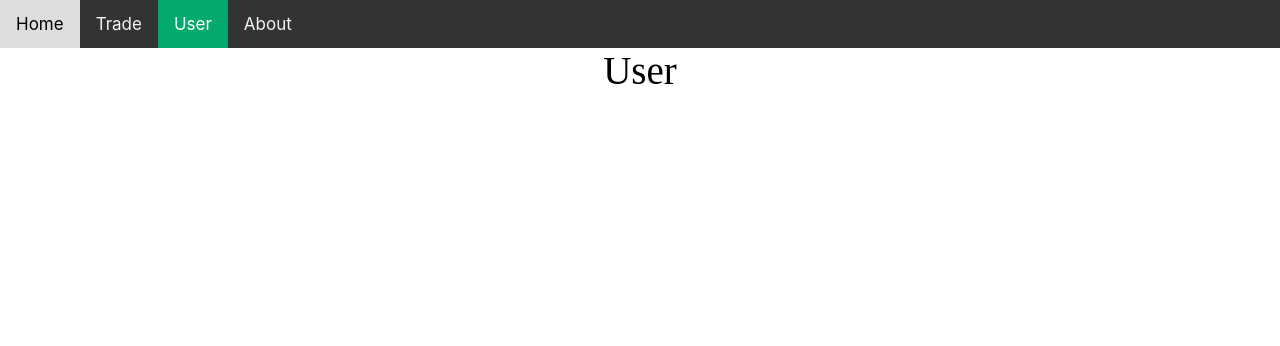
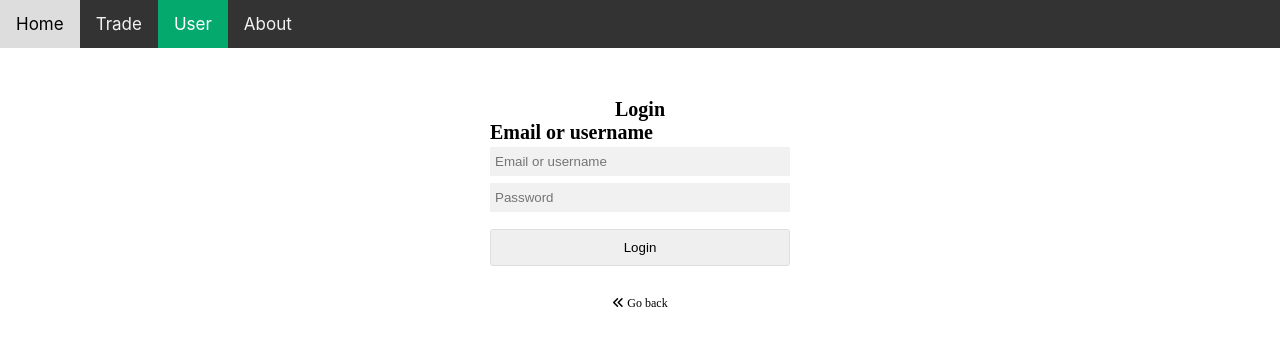
Before and after one commit to tuannguyen2208nat/demo_web_sach_trade, a React (Create React App) app: page /user in a window 1280 px wide. Shown: the top 346 px of the page. Built offline with nearby package versions, Linux system fonts and the light colour scheme.

Commit message:
add login

```diff
--- a/package.json
+++ b/package.json
@@ -3,6 +3,7 @@
   "version": "0.1.0",
   "private": true,
   "dependencies": {
+    "@fortawesome/fontawesome-free": "^6.5.1",
     "@testing-library/jest-dom": "^5.17.0",
     "@testing-library/react": "^13.4.0",
     "@testing-library/user-event": "^13.5.0",
--- a/src/index.js
+++ b/src/index.js
@@ -3,6 +3,7 @@ import ReactDOM from 'react-dom/client';
 import './index.css';
 import App from './view/App';
 import reportWebVitals from './reportWebVitals';
+import '@fortawesome/fontawesome-free/css/all.css';
 
 const root = ReactDOM.createRoot(document.getElementById('root'));
 root.render(
--- a/src/view/App.js
+++ b/src/view/App.js
@@ -1,7 +1,7 @@
 import './App.scss'
 import Home from './components/home/home';
 import Trade from './components/trade/trade';
-import User from './components/user/user';
+import Login from './components/user/user';
 import About from './components/about/about';
 import { ToastContainer } from 'react-toastify';
 import 'react-toastify/dist/ReactToastify.css';
@@ -26,7 +26,7 @@ function App() {
               <Trade />
             </Route>
             <Route path="/user">
-              <User />
+              <Login />
             </Route>
             <Route path="/about">
               <About />
--- a/src/view/components/trade/trade.js
+++ b/src/view/components/trade/trade.js
@@ -45,9 +45,7 @@ class Trade extends React.Component {
         let { book } = this.state;
         let bookCopy = [...book];
         let objIndex = bookCopy.findIndex((item) => item.book_name === val.book_name);
-
         if (objIndex >= 0) {
-            // Book already exists, update the quantity
             let num1 = parseInt(bookCopy[objIndex].book_num, 10);
             let num2 = parseInt(val.book_num, 10);
             console.log('num', num2)
--- a/src/view/components/trade/trade.scss
+++ b/src/view/components/trade/trade.scss
@@ -7,6 +7,7 @@
     height: 40px;
 }
 .third_child{
+    height: 79px;
     border-bottom: 1px solid grey;
 }
 .third_button{
--- a/src/view/components/trade/trade_input.js
+++ b/src/view/components/trade/trade_input.js
@@ -43,7 +43,13 @@ class TradeInput extends React.Component {
     }
 
     handleSubmitTrade = () => {
-        this.setState({ button_on: true })
+        if (this.state.button_on === true) {
+            this.setState({ button_on: false })
+        }
+        else {
+            this.setState({ button_on: true })
+        }
+
     }
     handleCloseSubmitTrade = () => {
         this.setState({ button_on: false })
@@ -89,10 +95,11 @@ class TradeInput extends React.Component {
                     {this.state.check2 === true && this.state.check1 === true && (
                         <div className="third_child">
                             Tên sách : {this.state.book} , số lượng : {this.state.num} cuốn
-                            &nbsp;
+                            <br />
                             <button className="third_button" onClick={() => this.handleSubmitTrade()}>TRADE</button>
                             {this.state.button_on === true &&
                                 <>
+                                    &nbsp;
                                     <input onChange={(event) => this.handleEnterNumTrade(event)} />
                                     &nbsp;
                                     <button onClick={(event) => this.handleSubmitNumTrade(event)}>Submit</button>
--- a/src/view/components/user/user.js
+++ b/src/view/components/user/user.js
@@ -1,15 +1,23 @@
 import React from "react";
+import './user.scss'
 
-class User extends React.Component {
+class Login extends React.Component {
     render() {
         return (
             <>
-                <div>
-                    User
-                </div>
+                <div className="login-container ">
+                    <div className="title" >Login</div>
+                    <div className="text" >Email or username</div>
+                    <input type="text" placeholder="Email or username" />
+                    <input type="text" placeholder="Password" />
+                    <button>Login</button>
+                    <div className="back">
+                        <i className="fa-solid fa-angles-left"></i> Go back
+                    </div>
+                </div >
             </>
         )
     }
 }
 
-export default User;
+export default Login;
--- /dev/null
+++ b/src/view/components/user/user.scss
@@ -0,0 +1,40 @@
+.login-container{
+    font-size:20px;
+    display: flex;
+    flex-direction: column;
+    max-width: 300px;
+    margin: 0 auto;
+    padding: 20px;
+    .title{
+        font-Weight: bold;
+         padding-Top: 30px;
+    }
+    .text{
+        font-Weight: 600;
+        text-align: left;
+        padding-bottom: 3px;
+    }
+    input {
+        padding : 7px 5px;
+        margin-bottom: 7px;
+        outline: none;
+        background: #1618230f;
+        border: #1618230f;
+        // border-radius: 3px;
+        &:hover{
+            background-color: #dedede;
+            border: 1px solid #dedede;
+        }
+    }
+    button {
+        margin-top: 10px;
+        padding: 10px;
+        border-radius: 3px;
+        border: 1px solid #dedede;
+    }
+    .back{
+        margin-top:30px;
+        font-size:12px;
+        cursor:pointer;
+    }
+}
```
Also changed, not shown: 1 other file (tests, documents, lock files or other folders).
